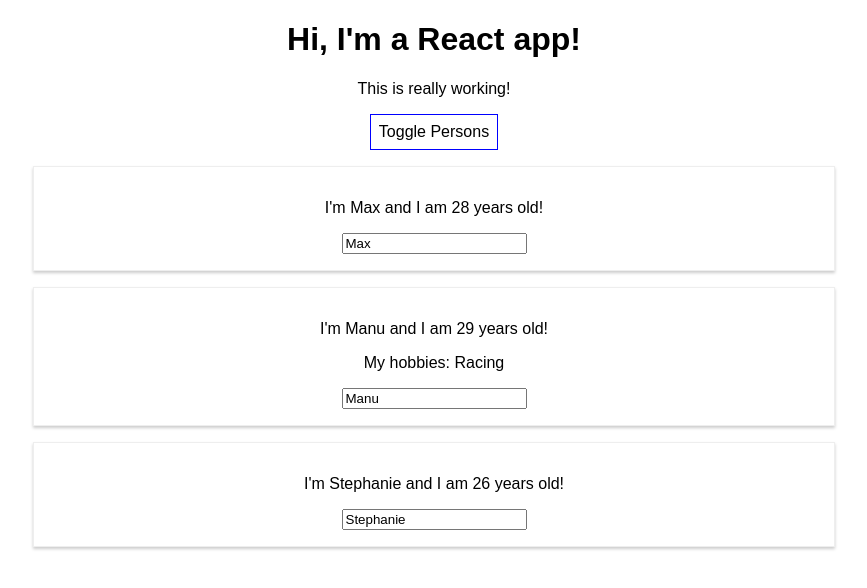
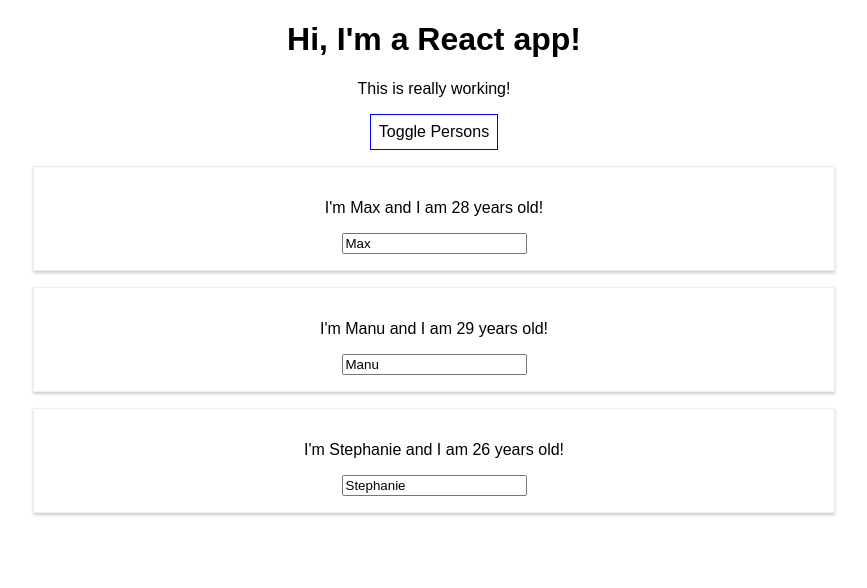
Before and after one commit to PaPa31/react-complete-guide, a React (Create React App) app: page / in a window 1280 px wide. Both pictures are taken after a click on the button "Toggle Persons". Shown: the top 588 px of the page, without its empty margins (206-1073 px from the left). Built offline with nearby package versions, Linux system fonts and the light colour scheme.

Commit message:
4.5 Outputing Lists (map)
	modified:   src/App.js

```diff
--- a/src/App.js
+++ b/src/App.js
@@ -56,22 +56,9 @@ class App extends Component {
     if (this.state.showPersons) {
       persons = (
         <div>
-          <Person
-            name={this.state.persons[0].name}
-            age={this.state.persons[0].age}
-          />
-          <Person
-            name={this.state.persons[1].name}
-            age={this.state.persons[1].age}
-            click={this.switchNameHandler.bind(this, "Max!")}
-            changed={this.nameChangedHandler}
-          >
-            My hobbies: Racing
-          </Person>
-          <Person
-            name={this.state.persons[2].name}
-            age={this.state.persons[2].age}
-          />
+          {this.state.persons.map((person) => {
+            return <Person name={person.name} age={person.age} />;
+          })}
         </div>
       );
     }
```
